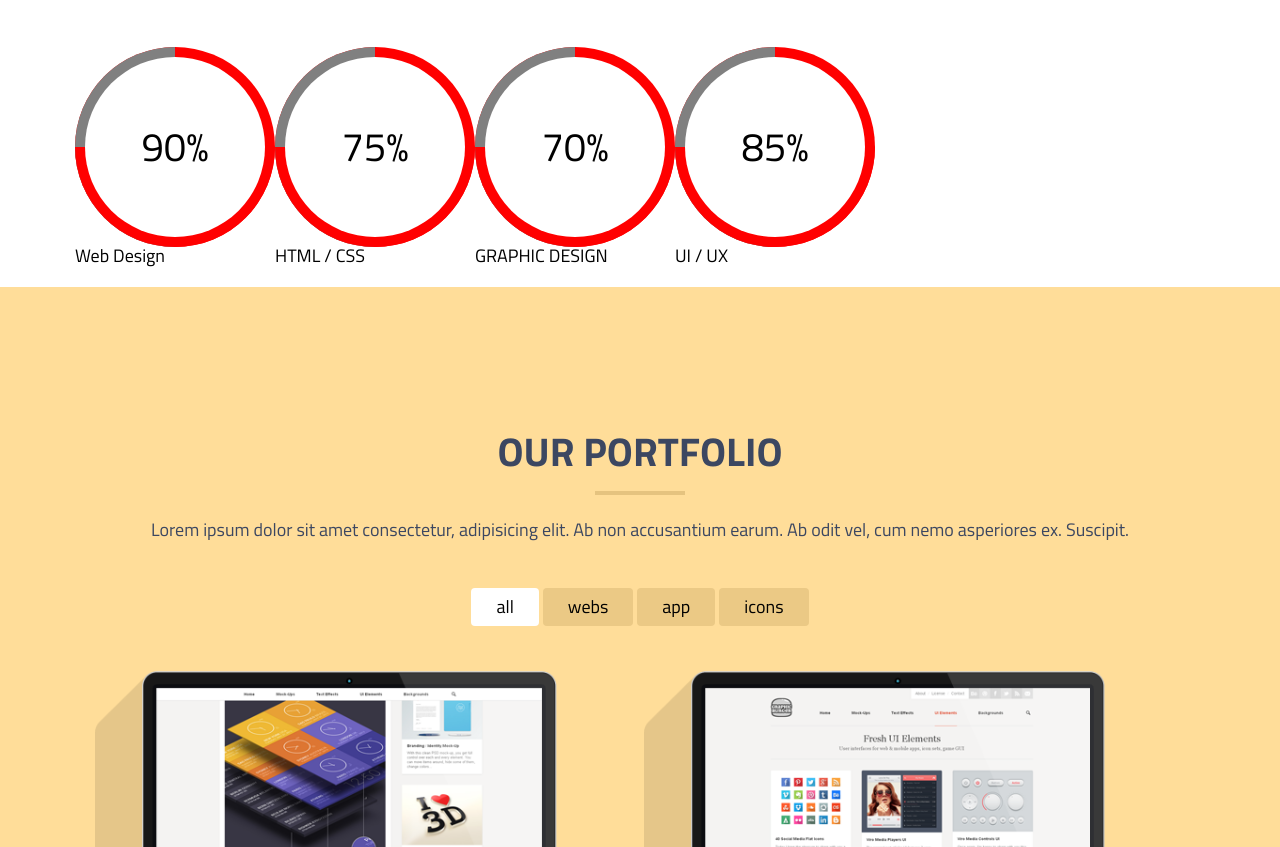
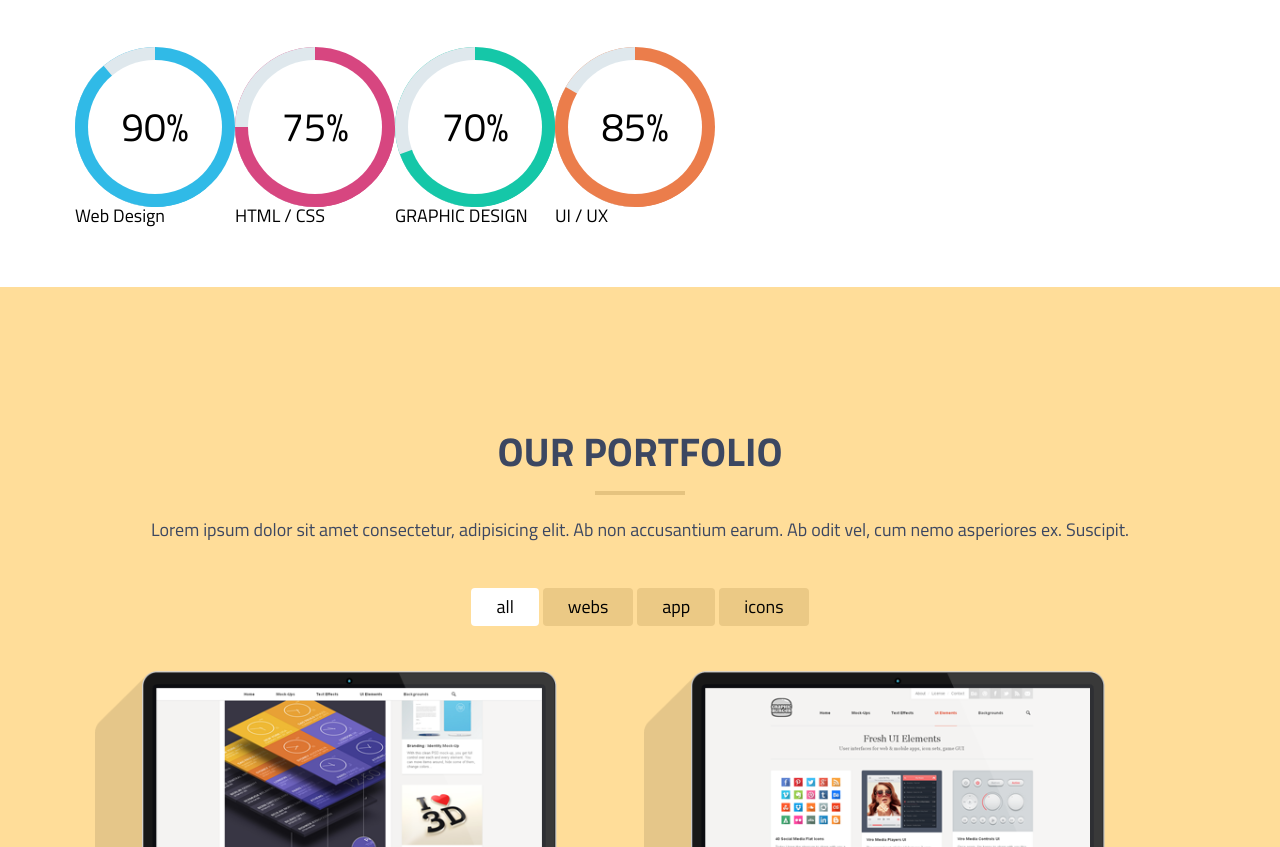
Before and after one commit to ZelikSV/Cuda-task-work, a website: page src/index.html in a window 1280 px wide. Shown: the part 2469-3316 px from the top of the page. Drawn offline with Linux system fonts and the light colour scheme.

Commit message:
Made Prograss-bars

```diff
--- a/src/scss/style.scss
+++ b/src/scss/style.scss
@@ -1,5 +1,5 @@
-@import './reset.scss';
-@import './mixins.scss';
+@import "./reset.scss";
+@import "./mixins.scss";
 img {
   width: 100%;
   height: auto;
@@ -19,54 +19,52 @@ a {
 
 html {
   font-size: 10px;
-  font-family: 'Titillium Web', sans-serif;
+  font-family: "Titillium Web", sans-serif;
 }
 
 body {
   font-size: 18px;
-
 }
 
 * {
   box-sizing: border-box;
 }
 
-
 /* ===========================================================
 ================----------HEADER--------------================
 ============================================================== */
-header{
+header {
   background: #87509c;
 }
-.header-menu-content{
-  li{
+.header-menu-content {
+  li {
     padding: 8px 14px;
     border-radius: 3px;
     display: inline-block;
-    transition: .3s linear;
-    a{
+    transition: 0.3s linear;
+    a {
       text-transform: uppercase;
       font-size: 16px;
       line-height: 18px;
     }
-    &:hover{
+    &:hover {
       background: #643a79;
     }
   }
 }
-.banner-text{
+.banner-text {
   padding-top: 239px;
   padding-bottom: 269px;
   margin: 0 auto;
   text-align: center;
-  p{
+  p {
     font-size: 42px;
     line-height: 48px;
     color: #fff;
     font-weight: 700;
     padding-bottom: 55px;
   }
-  button{
+  button {
     width: 290px;
     background: #eb7d4b;
     color: #fff;
@@ -74,7 +72,8 @@ header{
     border-radius: 4px;
     font-weight: 600;
     border: 1px solid #eb7d4b;
-    &:focus{
+    cursor: pointer;
+    &:focus {
       outline: none;
       border: 1px solid #c86a40;
     }
@@ -84,22 +83,22 @@ header{
 /* ===========================================================
 ================----------BANNER--------------================
 ============================================================== */
-.services{
+.services {
   background: #17c2a4;
   padding: 60px 0;
 }
-.central-heading{
+.central-heading {
   margin: 0 auto;
   text-align: center;
   color: #fff;
-  h2{
+  h2 {
     font-size: 40px;
     font-weight: 700;
     padding: 45px 0;
     position: relative;
     display: block;
-    &:before{
-      content: '';
+    &:before {
+      content: "";
       position: absolute;
       bottom: 20px;
       left: 50%;
@@ -109,27 +108,27 @@ header{
       background: #14a58c;
     }
   }
-  p{
+  p {
     font-size: 18px;
     line-height: 26px;
   }
 }
-.card-services-wrapper{
+.card-services-wrapper {
   min-height: 400px;
   width: 100%;
 }
-.card-service{
+.card-service {
   width: 25%;
   color: #fff;
   text-align: center;
   float: left;
-  h3{
+  h3 {
     font-size: 24px;
     font-weight: 700;
     text-transform: uppercase;
     padding: 55px 0 25px 0;
   }
-  p{
+  p {
     font-size: 16px;
     line-height: 24px;
     font-weight: 300;
@@ -138,59 +137,59 @@ header{
 /* ===========================================================
 ================----------team--------------================
 ============================================================== */
-.team{
+.team {
   background: #e7f1f8;
-  .central-heading{
+  .central-heading {
     color: #3c4761;
-    h2:before{
-      background: rgba(200, 217, 229, .8);
+    h2:before {
+      background: rgba(200, 217, 229, 0.8);
     }
   }
 }
-.team-cards-wrapper{
+.team-cards-wrapper {
   padding: 50px 0;
   min-height: 600px;
   width: 100%;
 }
-.team-card{
+.team-card {
   width: 250px;
   text-align: center;
   float: left;
   padding: 20px;
-  h3{
+  h3 {
     text-transform: uppercase;
     font-size: 24px;
     font-weight: 700;
     padding-top: 45px;
   }
-  h4{
+  h4 {
     font-size: 16px;
     color: #30bae7;
     font-weight: 400;
     padding: 13px 0;
   }
-  p{
+  p {
     font-weight: 300;
     color: #535e75;
     padding: 13px 0;
   }
-  .avatar-team{
+  .avatar-team {
     width: 196px;
     height: 196px;
     margin: 0 auto;
     border-radius: 50%;
     background: #ccc;
   }
-  .soc-icons{
-    a{
+  .soc-icons {
+    a {
       background: #bdd1df;
       border-radius: 50%;
       padding: 10px;
-      transition: .3s linear;
-      &.fa-facebook{
+      transition: 0.3s linear;
+      &.fa-facebook {
         padding: 10px 13px;
       }
-      &:hover{
+      &:hover {
         background: #6eb9ec;
       }
     }
@@ -200,25 +199,25 @@ header{
 /* ===========================================================
 ================----------skills----------================
 ============================================================== */
-.skills{
-  .central-heading{
+.skills {
+  .central-heading {
     color: #3c4761;
-    h2:before{
-      background: rgba(200, 217, 229, .8);
+    h2:before {
+      background: rgba(200, 217, 229, 0.8);
     }
   }
 }
-.skill-cards-wrapper{
+.skill-cards-wrapper {
   min-height: 290px;
   padding: 50px 0;
   width: 100%;
 }
-.skill-card{
-  $diameter: 200px;
-$accent: red;
-$gray: gray;
-$progress: 270; // Угол
-$border: 10px;
+.skill-card {
+  $diameter: 160px;
+  $accent: #30bae7;
+  $gray: #dfe8ed;
+  $progress: 320; // Угол
+  $border: 13px;
   float: left;
   .progress {
     position: relative;
@@ -228,7 +227,7 @@ float: left;
     background-color: $accent;
     &::before {
       position: absolute;
-    content: '';
+      content: "";
       @if $progress > 180 {
         background-color: $accent;
       }
@@ -250,7 +249,7 @@ float: left;
     }
     &::after {
       position: absolute;
-    content: '';
+      content: "";
       background-color: $gray;
       width: $diameter;
       height: $diameter;
@@ -268,11 +267,206 @@ float: left;
       background-color: white;
       border-radius: 50%;
       z-index: 2;
-    h2{
+      h2 {
         position: absolute;
         top: 50%;
         left: 50%;
-      transform: translate(-50%,-50%);
+        transform: translate(-50%, -50%);
+        font-size: 40px;
+      }
+    }
+  }
+}
+.skill-card:nth-child(2) {
+  $diameter: 160px;
+  $accent: #d74680;
+  $gray: #dfe8ed;
+  $progress: 270; // Угол
+  $border: 13px;
+  float: left;
+  .progress {
+    position: relative;
+    width: $diameter;
+    height: $diameter;
+    border-radius: 50%;
+    background-color: $accent;
+    &::before {
+      position: absolute;
+      content: "";
+      @if $progress > 180 {
+        background-color: $accent;
+      }
+      @if $progress <= 180 {
+        background-color: $gray;
+      }
+      width: $diameter;
+      height: $diameter;
+      border-radius: 50%;
+      clip: rect(0, #{$diameter/2}, $diameter, 0);
+      transform-origin: 50% 50%;
+      @if $progress <= 180 {
+        transform: rotate(#{180 + $progress}deg);
+      }
+      @if $progress > 180 {
+        transform: rotate(#{180 + $progress - 180}deg);
+      }
+      z-index: 1;
+    }
+    &::after {
+      position: absolute;
+      content: "";
+      background-color: $gray;
+      width: $diameter;
+      height: $diameter;
+      border-radius: 50%;
+      clip: rect(0, #{$diameter/2}, $diameter, 0);
+      transform-origin: 50% 50%;
+      transform: rotate(0deg);
+    }
+    .center {
+      position: absolute;
+      top: $border;
+      left: $border;
+      width: #{$diameter - 2 * $border};
+      height: #{$diameter - 2 * $border};
+      background-color: white;
+      border-radius: 50%;
+      z-index: 2;
+      h2 {
+        position: absolute;
+        top: 50%;
+        left: 50%;
+        transform: translate(-50%, -50%);
+        font-size: 40px;
+      }
+    }
+  }
+}
+.skill-card:nth-child(3) {
+  $diameter: 160px;
+  $accent: #15c7a8;
+  $gray: #dfe8ed;
+  $progress: 250; // Угол
+  $border: 13px;
+  float: left;
+  .progress {
+    position: relative;
+    width: $diameter;
+    height: $diameter;
+    border-radius: 50%;
+    background-color: $accent;
+    &::before {
+      position: absolute;
+      content: "";
+      @if $progress > 180 {
+        background-color: $accent;
+      }
+      @if $progress <= 180 {
+        background-color: $gray;
+      }
+      width: $diameter;
+      height: $diameter;
+      border-radius: 50%;
+      clip: rect(0, #{$diameter/2}, $diameter, 0);
+      transform-origin: 50% 50%;
+      @if $progress <= 180 {
+        transform: rotate(#{180 + $progress}deg);
+      }
+      @if $progress > 180 {
+        transform: rotate(#{180 + $progress - 180}deg);
+      }
+      z-index: 1;
+    }
+    &::after {
+      position: absolute;
+      content: "";
+      background-color: $gray;
+      width: $diameter;
+      height: $diameter;
+      border-radius: 50%;
+      clip: rect(0, #{$diameter/2}, $diameter, 0);
+      transform-origin: 50% 50%;
+      transform: rotate(0deg);
+    }
+    .center {
+      position: absolute;
+      top: $border;
+      left: $border;
+      width: #{$diameter - 2 * $border};
+      height: #{$diameter - 2 * $border};
+      background-color: white;
+      border-radius: 50%;
+      z-index: 2;
+      h2 {
+        position: absolute;
+        top: 50%;
+        left: 50%;
+        transform: translate(-50%, -50%);
+        font-size: 40px;
+      }
+    }
+  }
+}
+.skill-card:nth-child(4) {
+  $diameter: 160px;
+  $accent: #eb7d4b;
+  $gray: #dfe8ed;
+  $progress: 300; // Угол
+  $border: 13px;
+  float: left;
+  .progress {
+    position: relative;
+    width: $diameter;
+    height: $diameter;
+    border-radius: 50%;
+    background-color: $accent;
+    &::before {
+      position: absolute;
+      content: "";
+      @if $progress > 180 {
+        background-color: $accent;
+      }
+      @if $progress <= 180 {
+        background-color: $gray;
+      }
+      width: $diameter;
+      height: $diameter;
+      border-radius: 50%;
+      clip: rect(0, #{$diameter/2}, $diameter, 0);
+      transform-origin: 50% 50%;
+      @if $progress <= 180 {
+        transform: rotate(#{180 + $progress}deg);
+      }
+      @if $progress > 180 {
+        transform: rotate(#{180 + $progress - 180}deg);
+      }
+      z-index: 1;
+    }
+    &::after {
+      position: absolute;
+      content: "";
+      background-color: $gray;
+      width: $diameter;
+      height: $diameter;
+      border-radius: 50%;
+      clip: rect(0, #{$diameter/2}, $diameter, 0);
+      transform-origin: 50% 50%;
+      transform: rotate(0deg);
+    }
+    .center {
+      position: absolute;
+      top: $border;
+      left: $border;
+      width: #{$diameter - 2 * $border};
+      height: #{$diameter - 2 * $border};
+      background-color: white;
+      border-radius: 50%;
+      z-index: 2;
+      h2 {
+        position: absolute;
+        top: 50%;
+        left: 50%;
+        transform: translate(-50%, -50%);
         font-size: 40px;
       }
     }
@@ -281,38 +475,38 @@ float: left;
 /* ===========================================================
 ================----------portfolio--------------================
 ============================================================== */
-.portfolio{
+.portfolio {
   background: #ffdd99;
   padding: 100px 0;
   text-align: center;
-  .central-heading{
+  .central-heading {
     color: #3c4761;
-    h2:before{
+    h2:before {
       background: #e5c37f;
     }
   }
 }
 
-.tabs-nav{
+.tabs-nav {
   width: 390px;
   margin: 0 auto;
   padding: 45px 10px;
-  li{
+  li {
     display: inline-block;
     padding: 10px 25px;
     border-radius: 4px;
     background: #ebc985;
     cursor: pointer;
-    transition: .3s linear;
-    &.active{
+    transition: 0.3s linear;
+    &.active {
       background: #fff;
     }
-    &:hover{
+    &:hover {
       background: #fff;
     }
   }
 }
-.tabs-content{
+.tabs-content {
   position: relative;
   width: 100%;
 }
@@ -322,15 +516,15 @@ float: left;
 }
 .portfolio-cards-wrapper.active {
   transform: scale(1);
-  transition: all .5s linear;
+  transition: all 0.5s linear;
   position: static;
 }
-.portfolio-card{
+.portfolio-card {
   width: 45%;
   text-align: center;
   float: left;
   margin: 0 20px;
-  h3{
+  h3 {
     font-weight: 400;
     font-size: 18px;
     text-transform: uppercase;
@@ -338,7 +532,7 @@ float: left;
   }
 }
 
-.btn-more-portfolio{
+.btn-more-portfolio {
   width: 290px;
   background: #17c2a4;
   text-transform: uppercase;
@@ -348,7 +542,7 @@ float: left;
   border: 1px solid #17c2a4;
   font-weight: 600;
   cursor: pointer;
-  &:focus{
+  &:focus {
     outline: none;
     border: 1px solid #17c2a4;
   }
@@ -356,103 +550,102 @@ float: left;
 /* ===========================================================
 ================----------about--------------================
 ============================================================== */
-.about{
+.about {
   background: #d74680;
-  .central-heading{
-    h2:before{
+  .central-heading {
+    h2:before {
       background: #b73c6d;
     }
   }
 }
 
-.feedback-wrapper{
+.feedback-wrapper {
   width: 100%;
   min-height: 580px;
 }
-.feedback-card{
+.feedback-card {
   width: 45%;
   color: #e7f1f8;
   float: left;
   text-align: left;
-  p{
+  p {
     font-size: 21px;
     line-height: 34px;
     font-style: italic;
   }
-  h3{
+  h3 {
     font-size: 24px;
     font-weight: 700;
     text-transform: uppercase;
   }
-  h4{
+  h4 {
     font-size: 18px;
     color: #fac996;
   }
 }
-.feedback-avatar{
+.feedback-avatar {
   width: 95px;
   height: 95px;
   border-radius: 50%;
   background: #ccc;
 }
 
-
 /* ===========================================================
 ================----------form--------------================
 ============================================================== */
-.form-wrapper{
+.form-wrapper {
   background: #3c5499;
   padding: 100px 0;
-  .central-heading{
-    h2:before{
+  .central-heading {
+    h2:before {
       background: #273a71;
     }
   }
 }
-.form-send{
+.form-send {
   width: 80%;
   min-height: 495px;
   margin: 0 auto;
   text-align: center;
-  label{
+  label {
     display: inline-block;
     position: relative;
     width: 400px;
     height: 80px;
-    p{
+    p {
       font-size: 18px;
-      color:#e7f1f8;
+      color: #e7f1f8;
       position: absolute;
       top: 50%;
       left: 25px;
-      transform: translate(0,-50%);
-      span{
+      transform: translate(0, -50%);
+      span {
         color: #ff0000;
       }
     }
   }
-  .comment-wrapper{
+  .comment-wrapper {
     width: 100%;
     height: 200px;
-    p{
+    p {
       top: 22px;
     }
   }
-  input{
+  input {
     width: 100%;
     position: absolute;
     top: 50%;
     left: 50%;
-    transform: translate(-50%,-50%);
+    transform: translate(-50%, -50%);
     background: #273a71;
     padding: 15px 20px;
     border: none;
     border-radius: 4px;
-    &:focus{
+    &:focus {
       outline: none;
     }
   }
-  textarea{
+  textarea {
     width: 100%;
     height: 200px;
     background: #273a71;
@@ -460,14 +653,13 @@ float: left;
     border: none;
     border-radius: 4px;
     resize: none;
-    &:focus{
+    &:focus {
       outline: none;
     }
   }
 }
 
-
-.send-btn-comment{
+.send-btn-comment {
   width: 290px;
   background: #17c2a4;
   text-transform: uppercase;
@@ -477,7 +669,7 @@ float: left;
   border: 1px solid #17c2a4;
   font-weight: 600;
   cursor: pointer;
-  &:focus{
+  &:focus {
     outline: none;
     border: 1px solid #17c2a4;
   }
@@ -486,20 +678,20 @@ float: left;
 /* ===========================================================
 ================----------footer--------------================
 ============================================================== */
-footer{
+footer {
   padding: 40px 0;
   background: #344b8e;
 }
-.soc-footer-icon-wrapper{
+.soc-footer-icon-wrapper {
   width: 80%;
   margin: 0 auto;
-  a{
+  a {
     font-size: 24px;
     font-weight: 600;
-    transition: .3s linear;
-    &:hover{
+    transition: 0.3s linear;
+    &:hover {
       color: #30bae7;
     }
   }
 }
-@import './media.scss';
+@import "./media.scss";
```
Also changed, not shown: src/index.html (+17 -27 lines), src/build/css/style.css. Lines whose indentation alone changed are shown as unchanged.
